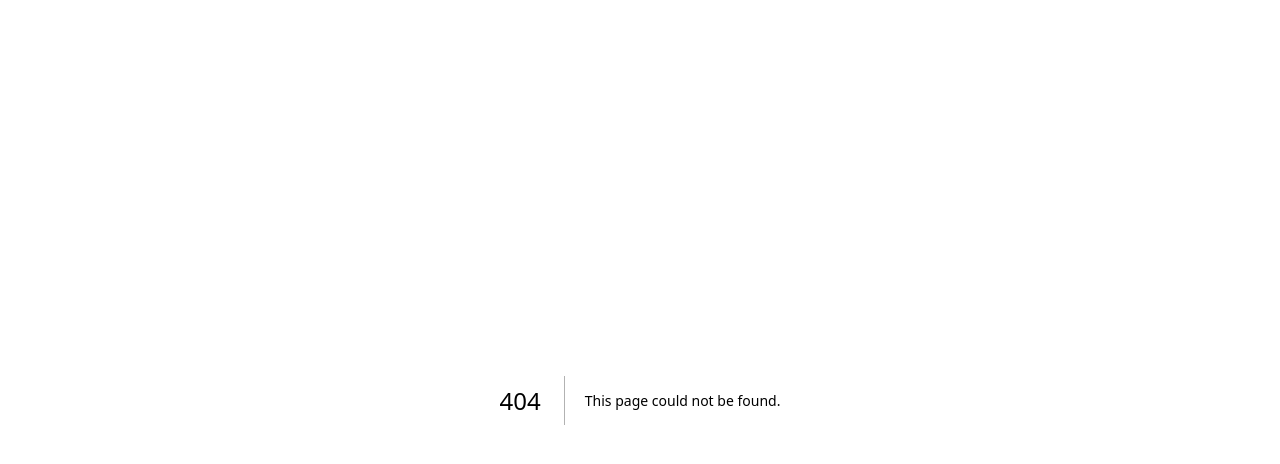
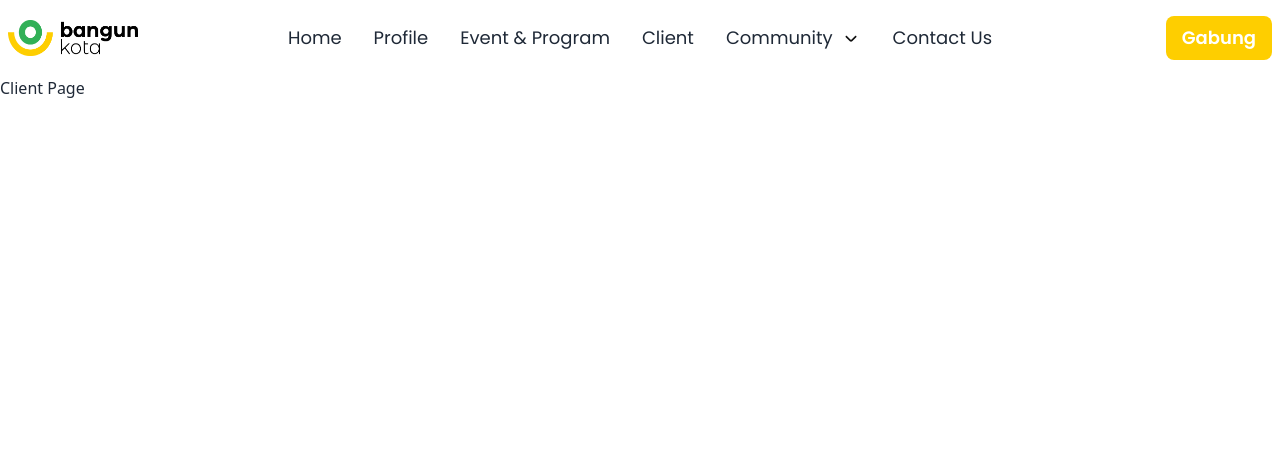
Before and after one commit to studiolembar/bangunkota, a Next.js app: page /client in a window 1280 px wide. Before the commit this address had no page. Shown: the top 464 px of the page. Built offline with nearby package versions, Linux system fonts and the light colour scheme.

Commit message:
[ADD] Link in Navbar

```diff
--- a/src/components/Navbar/index.tsx
+++ b/src/components/Navbar/index.tsx
@@ -1,4 +1,5 @@
 import Image from "next/image";
+import Link from "next/link";
 
 export function NavBar() {
     const dropdownItems = [
@@ -38,16 +39,16 @@ export function NavBar() {
               className="menu menu-sm dropdown-content mt-3 z-[1] p-2 shadow bg-base-100 rounded-box w-52"
             >
               <li>
-                <a>Home</a>
+                <Link href={'/'}>Home</Link>
               </li>
               <li>
-                <a>Profile</a>
+                <Link href={'/profile'}>Profile</Link>
               </li>
               <li>
-                <a>Event & Program</a>
+                <Link href={'/event-program'}>Event & Program</Link>
               </li>
               <li>
-                <a>CLient</a>
+                <Link href={'/client'}>CLient</Link>
               </li>
               <li>
                 <details>
@@ -62,7 +63,7 @@ export function NavBar() {
                 </details>
               </li>
               <li>
-                <a>Contact Us</a>
+                <Link href={'/contact'}>Contact Us</Link>
               </li>
             </ul>
           </div>
@@ -77,16 +78,16 @@ export function NavBar() {
         <div className="navbar-center hidden lg:flex">
           <ul className="menu menu-horizontal px-1">
             <li>
-              <a className="hover:bg-base-100 hover:text-green text-lg">Home</a>
+              <Link href={'/'} className="hover:bg-base-100 hover:text-green text-lg">Home</Link>
             </li>
             <li>
-              <a className="hover:bg-base-100 hover:text-green text-lg">Profile</a>
+              <Link href={'/profile'} className="hover:bg-base-100 hover:text-green text-lg">Profile</Link>
             </li>
             <li>
-              <a className="hover:bg-base-100 hover:text-green text-lg">Event & Program</a>
+              <Link href={'/event-program'} className="hover:bg-base-100 hover:text-green text-lg">Event & Program</Link>
             </li>
             <li>
-              <a className="hover:bg-base-100 hover:text-green text-lg">Client</a>
+              <Link href={'/client'} className="hover:bg-base-100 hover:text-green text-lg">Client</Link>
             </li>
             <li className="dropdown">
               <label tabIndex={0} className="lg:flex hover:bg-base-100 hover:text-green text-lg">
@@ -135,7 +136,7 @@ export function NavBar() {
               </div>
             </li>
             <li>
-              <a className="hover:bg-base-100 hover:text-green text-lg">Contact Us</a>
+              <Link href={'/contact'} className="hover:bg-base-100 hover:text-green text-lg">Contact Us</Link>
             </li>
           </ul>
         </div>
--- /dev/null
+++ b/src/pages/client/index.tsx
@@ -0,0 +1,10 @@
+import { NavBar } from "@/components"
+
+export default function ClientPage(){
+    return(
+        <div>
+            <NavBar/>
+            <h1>Client Page</h1>
+        </div>
+    )
+}
--- /dev/null
+++ b/src/pages/contact/index.tsx
@@ -0,0 +1,10 @@
+import { NavBar } from "@/components"
+
+export default function ContactPage(){
+    return(
+        <div>
+            <NavBar/>
+            <h1>Contact Page</h1>
+        </div>
+    )
+}
--- /dev/null
+++ b/src/pages/event-program/index.tsx
@@ -0,0 +1,10 @@
+import { NavBar } from "@/components"
+
+export default function EventProgramPage() {
+    return(
+        <div>
+            <NavBar/>
+            <h1>Event Program Page</h1>
+        </div>
+    )
+}
--- /dev/null
+++ b/src/pages/profile/index.tsx
@@ -0,0 +1,10 @@
+import { NavBar } from "@/components"
+
+export default function ProfilePage(){
+    return(
+        <div>
+            <NavBar/>
+            <h1>Profile Page</h1>
+        </div>
+    )
+}
```
